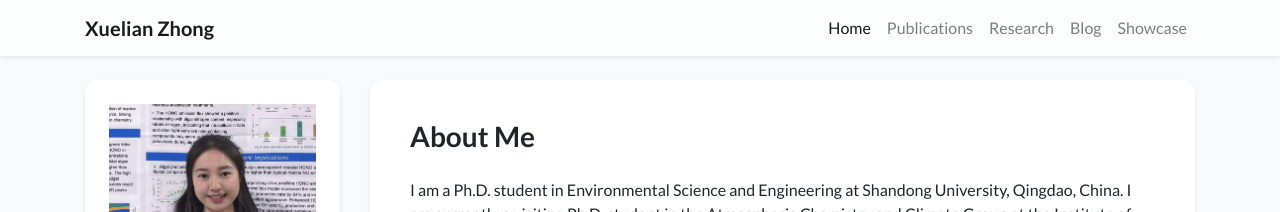
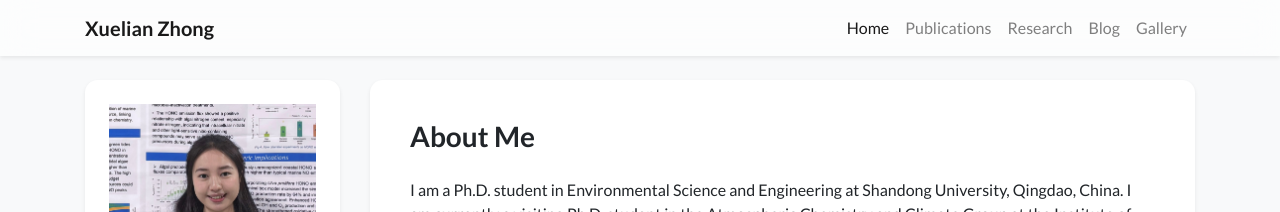
Before and after one commit to zhongdom0619/xuelian, a Jekyll site: the page built from index.html, in a window 1280 px wide. Shown: the top 212 px of the page. Built offline with Jekyll 4.4.1, drawn with Linux system fonts in a browser that asks for light colours; nearby versions of some CDN libraries; a style sheet for code colours, icons or effects is not loaded.

Commit message:
Update navigation.yml

```diff
--- a/_data/navigation.yml
+++ b/_data/navigation.yml
@@ -9,5 +9,5 @@ pages:
   url: /research
 - name: Blog
   url: /blog
-- name: Showcase
+- name: Gallery
   url: /showcase
```
